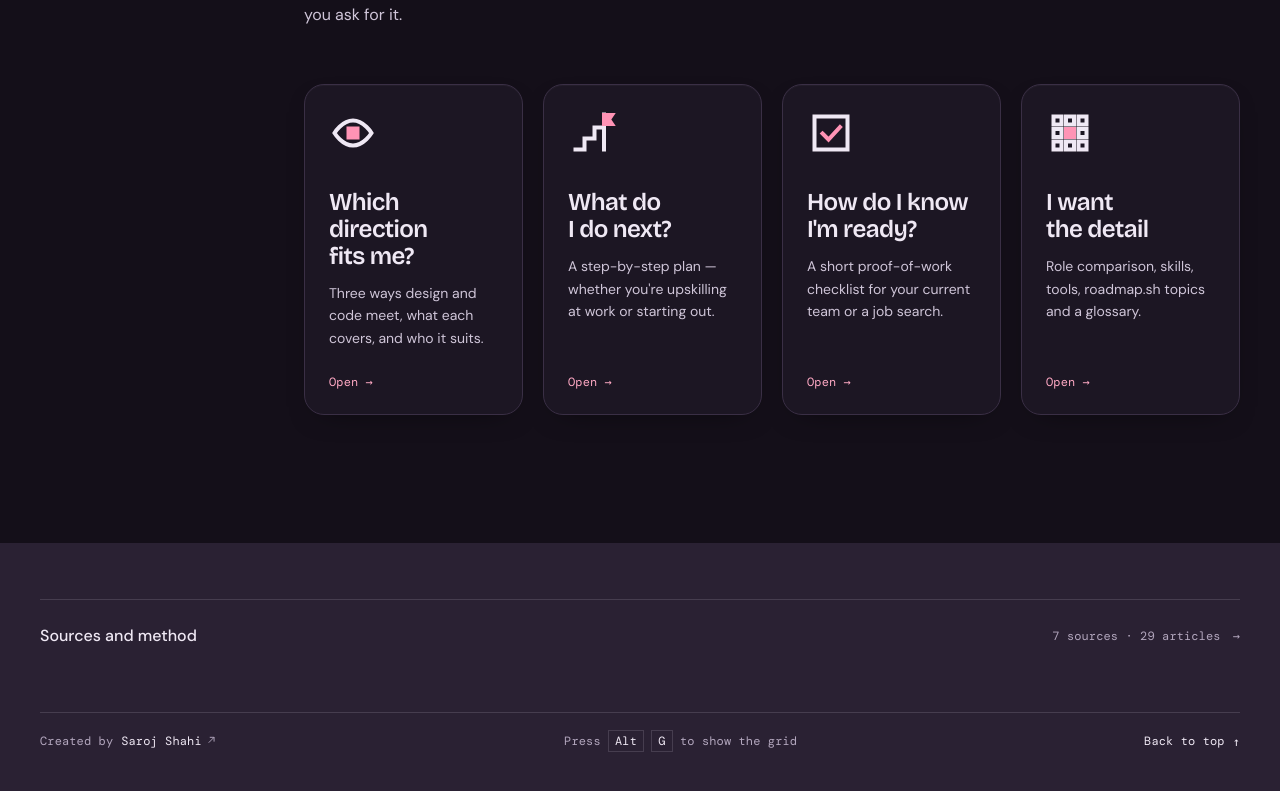
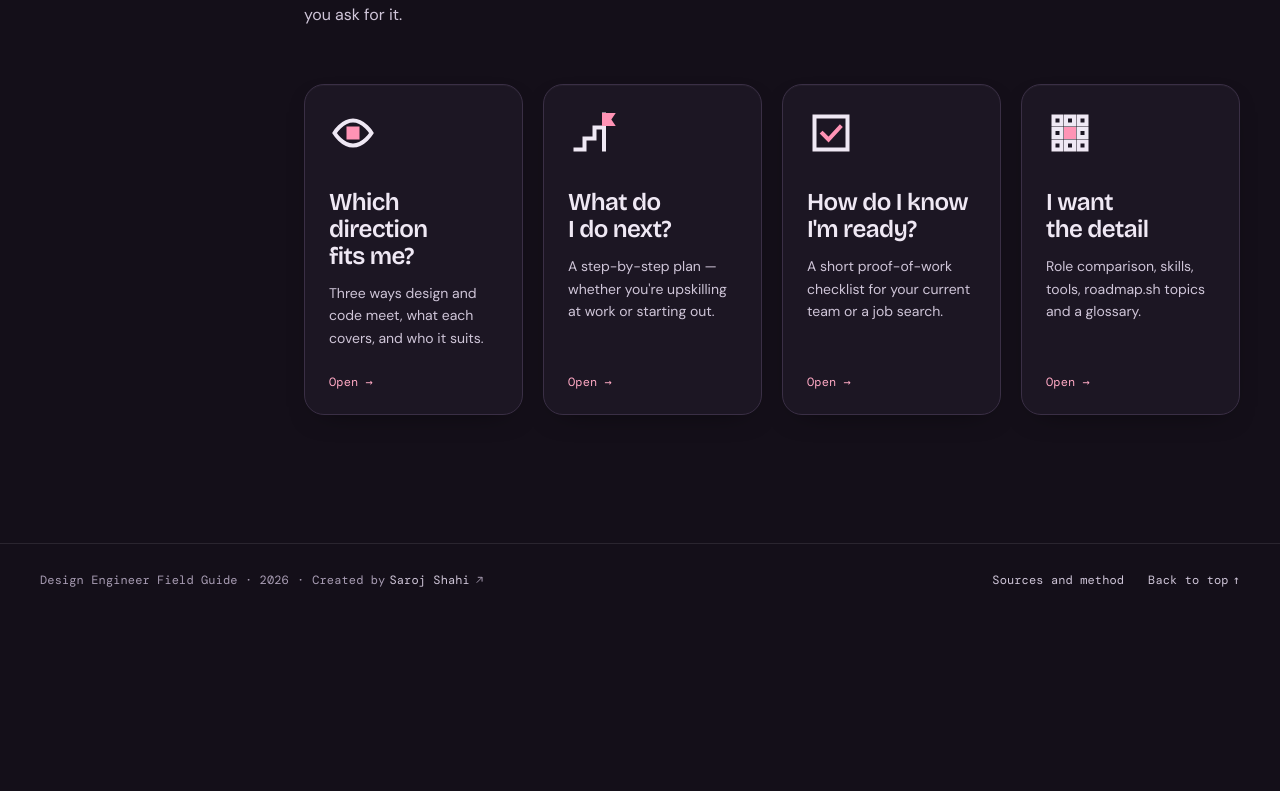
Before and after one commit to saroj-shahi/design-engineer-roadmap, a React (Vite) app: page / in a window 1280 px wide. Shown: the part 3243-4034 px from the top of the page. After the commit the page ends 3859 px from the top, so only its background shows below. Built offline with nearby package versions, Linux system fonts and the light colour scheme.

Commit message:
Make the footer a single minimal row
Drop the dark band and the large sources row, and keep one quiet line:
the guide name and creator credit, plus Sources and method and Back to top.

```diff
--- a/src/sections/Footer.tsx
+++ b/src/sections/Footer.tsx
@@ -1,40 +1,46 @@
-import { sources, worksCited } from "../data/research";
 import { pageHref } from "../components/ui";
 import { ExternalGlyph } from "../components/icons";
 
+/** Quiet text link for the footer: muted until hovered or focused. */
+const link =
+  "group inline-flex min-h-6 items-center gap-1 text-ink-2 transition-colors duration-300 hover:text-ink focus-visible:text-ink";
+
+/** One slim row: who made it, where the sources live, and a way back up. */
 export function Footer() {
   return (
-    <footer className="relative z-[1] bg-inverse text-on-inverse">
-      <div className="mx-auto w-full max-w-[1440px] px-(--gutter) pb-10 pt-10 sm:pt-14">
-        {/* Sources and method live on their own page; the footer points to it. */}
-        <a
-          href={pageHref("sources")}
-          className="group flex items-center justify-between gap-4 border-t border-inverse-line py-6 focus-visible:outline-offset-[-2px]"
-        >
-          <span className="text-base font-medium transition-colors duration-300 group-hover:text-inverse-accent">Sources and method</span>
-          <span className="flex items-center gap-3 font-mono text-label font-normal text-inverse-muted">
-            {sources.length} sources · {worksCited.length} articles
-            <span aria-hidden className="transition-[transform,color] duration-300 group-hover:translate-x-1 group-hover:text-inverse-accent">→</span>
-          </span>
-        </a>
-
-        <div className="font-mono text-label font-normal mt-10 flex flex-wrap items-baseline justify-between gap-4 border-t border-inverse-line pt-5 text-inverse-muted">
-          <span className="flex items-baseline gap-2">
+    <footer className="relative z-[1] border-t border-line">
+      <div className="mx-auto flex w-full max-w-[1440px] flex-wrap items-center justify-between gap-x-8 gap-y-3 px-(--gutter) py-6 font-mono text-label text-ink-3">
+        <p className="flex flex-wrap items-center gap-x-2 gap-y-1">
+          <span>Design Engineer Field Guide · 2026</span>
+          <span aria-hidden>·</span>
+          <span className="inline-flex items-center gap-1">
             Created by
-            <a href="https://sarojshahi.com" target="_blank" rel="noopener noreferrer author" className="relative after:absolute after:-inset-x-2 after:-inset-y-[15px] after:content-[''] group inline-flex items-baseline text-on-inverse">
-              <span className="bg-[linear-gradient(currentColor,currentColor)] bg-no-repeat bg-size-[0%_1px] bg-position-[100%_100%] pb-0.5 transition-[background-size,color] duration-[600ms] ease-silk hover:bg-size-[100%_1px] hover:bg-position-[0%_100%] focus-visible:bg-size-[100%_1px] focus-visible:bg-position-[0%_100%] data-[on=true]:bg-size-[100%_1px] data-[on=true]:bg-position-[0%_100%] group-hover:bg-size-[100%_1px] group-hover:bg-position-[0%_100%] group-focus-visible:bg-size-[100%_1px] group-focus-visible:bg-position-[0%_100%]">Saroj Shahi</span>
-              <ExternalGlyph className="ml-1 text-inverse-muted transition-colors duration-300 group-hover:text-inverse-accent" />
+            <a href="https://sarojshahi.com" target="_blank" rel="noopener noreferrer author" className={link}>
+              Saroj Shahi
+              <ExternalGlyph className="text-ink-3 transition-colors duration-300 group-hover:text-accent-ink" />
               <span className="sr-only"> (opens in new tab)</span>
             </a>
           </span>
-          <span className="hidden lg:inline">
-            Press <kbd className="border border-inverse-line px-1.5 py-0.5 text-on-inverse">Alt</kbd> <kbd className="border border-inverse-line px-1.5 py-0.5 text-on-inverse">G</kbd> to show the grid
-          </span>
-          <a href="#main" onClick={(e) => { e.preventDefault(); window.scrollTo({ top: 0 }); document.getElementById("main")?.focus({ preventScroll: true }); }} className="relative after:absolute after:-inset-x-2 after:-inset-y-[15px] after:content-[''] group flex items-center gap-2 text-on-inverse">
-            <span className="bg-[linear-gradient(currentColor,currentColor)] bg-no-repeat bg-size-[0%_1px] bg-position-[100%_100%] pb-0.5 transition-[background-size,color] duration-[600ms] ease-silk hover:bg-size-[100%_1px] hover:bg-position-[0%_100%] focus-visible:bg-size-[100%_1px] focus-visible:bg-position-[0%_100%] data-[on=true]:bg-size-[100%_1px] data-[on=true]:bg-position-[0%_100%] group-hover:bg-size-[100%_1px] group-hover:bg-position-[0%_100%] group-focus-visible:bg-size-[100%_1px] group-focus-visible:bg-position-[0%_100%]">Back to top</span>
-            <span aria-hidden className="transition-transform duration-700 ease-silk motion-safe:group-hover:-translate-y-1">↑</span>
+        </p>
+        <nav aria-label="Footer" className="flex items-center gap-6">
+          <a href={pageHref("sources")} className={link}>
+            Sources and method
           </a>
-        </div>
+          <a
+            href="#main"
+            onClick={(e) => {
+              e.preventDefault();
+              window.scrollTo({ top: 0 });
+              document.getElementById("main")?.focus({ preventScroll: true });
+            }}
+            className={link}
+          >
+            Back to top
+            <span aria-hidden className="transition-transform duration-500 ease-silk motion-safe:group-hover:-translate-y-0.5">
+              ↑
+            </span>
+          </a>
+        </nav>
       </div>
     </footer>
   );
```
Also changed, not shown: 1 other file (tests, documents, lock files or other folders).
